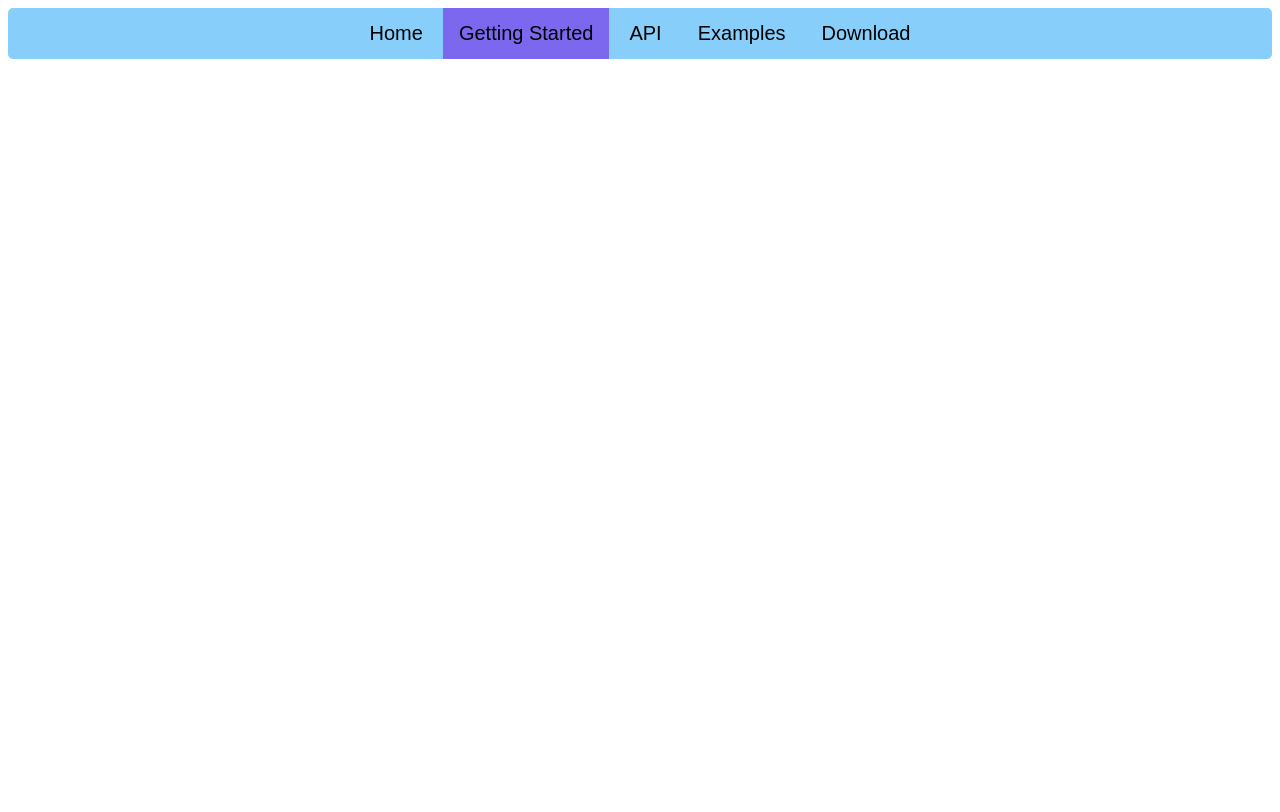
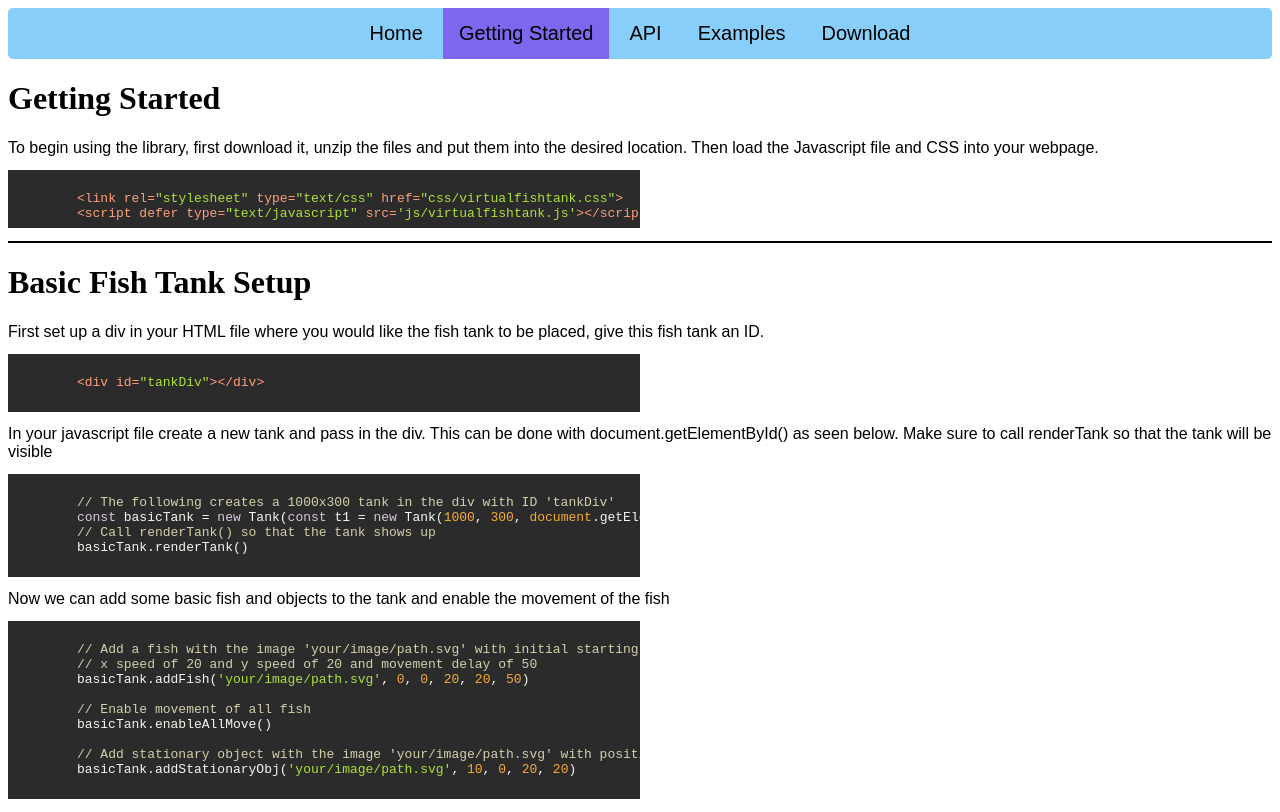
Before and after one commit to wang-henry/VirtualFishTankJS, a website: page pub/start.html in a window 1280 px wide. Drawn offline with Linux system fonts and the light colour scheme.

Commit message:
finished getting started

```diff
--- a/pub/css/styles.css
+++ b/pub/css/styles.css
@@ -32,3 +32,17 @@ li a:hover:not(.active) {
 .navbar {
     text-align: center;
 }
+
+.sans{
+    font-family: sans-serif;
+}
+
+.importBlock{
+    width: 50%;
+}
+
+.lineDiv{
+    border-color: black;
+    border-style: solid;
+    border-width: 1px;
+}
--- a/pub/start.html
+++ b/pub/start.html
@@ -4,6 +4,10 @@
     <meta charset="UTF-8">
     <title>Getting Started</title>
     <link rel="stylesheet" type="text/css" href="css/styles.css">
+    <!--EXTERNAL HIGHLIGHT JS library used to highlight code blocks-->
+    <link rel="stylesheet" href="css/styles/a11y-dark.css">
+    <script src="js/highlight.pack.js"></script>
+    <script>hljs.highlightAll();</script>
 </head>
 <body>
 <div class="navbar">
@@ -15,5 +19,51 @@
         <li><a href="">Download</a></li>
     </ul>
 </div>
+
+<h1>Getting Started</h1>
+<div class="sans">To begin using the library, first download it, unzip the files and put them into the desired
+    location. Then load the Javascript file and CSS into your webpage.
+</div>
+<div class="importBlock">
+    <pre><code class="html">
+        &ltlink rel="stylesheet" type="text/css" href="css/virtualfishtank.css"&gt
+        &ltscript defer type="text/javascript" src='js/virtualfishtank.js'&gt&lt/script&gt</code></pre>
+</div>
+<div class="lineDiv"></div>
+<h1>Basic Fish Tank Setup</h1>
+<div class="sans">First set up a div in your HTML file where you would like the fish tank to be placed, give this fish
+    tank an ID.
+</div>
+<div class="importBlock">
+    <pre><code class="html">
+        &ltdiv id="tankDiv"&gt&lt/div&gt
+    </code></pre>
+</div>
+<div class="sans">In your javascript file create a new tank and pass in the div. This can be done with
+    document.getElementById() as seen below. Make sure to call renderTank so that the tank will be visible
+</div>
+<div class="importBlock">
+    <pre><code class="javascript">
+        // The following creates a 1000x300 tank in the div with ID 'tankDiv'
+        const basicTank = new Tank(const t1 = new Tank(1000, 300, document.getElementById('tankDiv'));
+        // Call renderTank() so that the tank shows up
+        basicTank.renderTank()
+    </code></pre>
+</div>
+<div class="sans">Now we can add some basic fish and objects to the tank and enable the movement of the fish
+</div>
+<div class="importBlock">
+    <pre><code class="javascript">
+        // Add a fish with the image 'your/image/path.svg' with initial starting position at (0,0),
+        // x speed of 20 and y speed of 20 and movement delay of 50
+        basicTank.addFish('your/image/path.svg', 0, 0, 20, 20, 50)
+
+        // Enable movement of all fish
+        basicTank.enableAllMove()
+
+        // Add stationary object with the image 'your/image/path.svg' with position (10,0) and width and heights of 20.
+        basicTank.addStationaryObj('your/image/path.svg', 10, 0, 20, 20)
+    </code></pre>
+</div>
 </body>
 </html>
```
Also changed, not shown: pub/css/example.css (+10 -10 lines).
